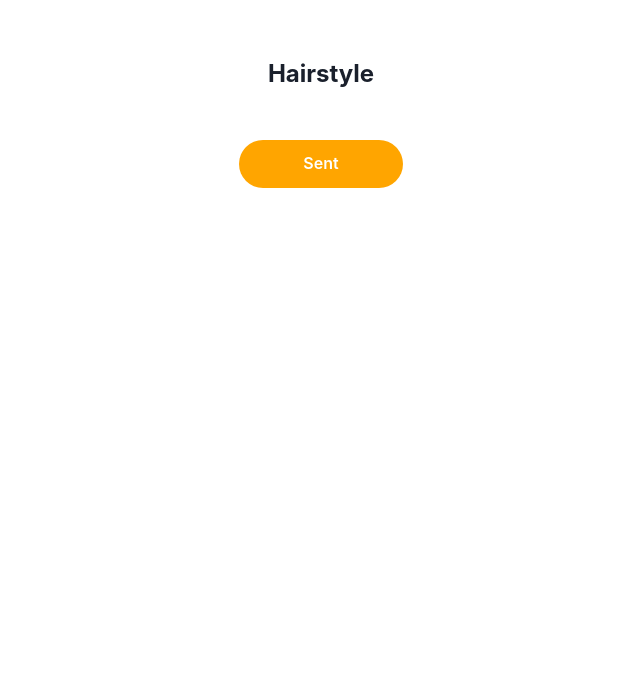
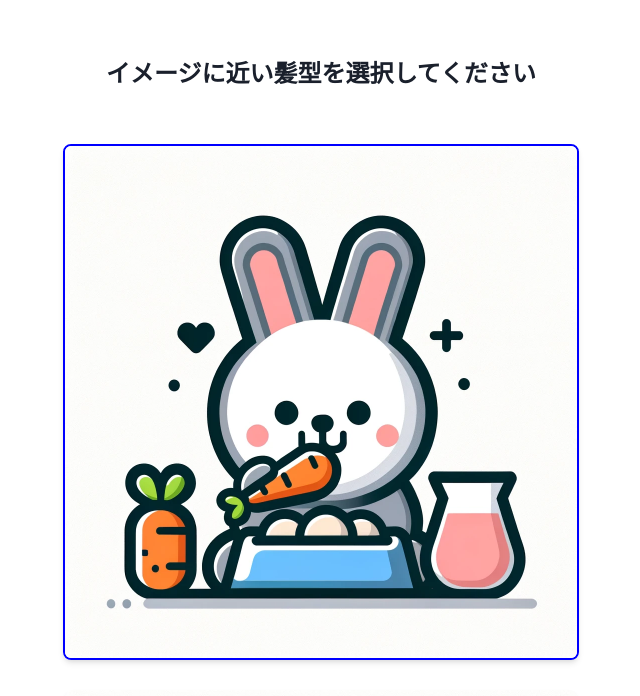
Before and after one commit to cc-team-chiikawa/SalonHub-Front, a React (Vite) app: page /customers/hairstyle in a window 1280 px wide. Shown: the part 104-800 px from the top of the page, without its empty margins (319-959 px from the left). Built offline with nearby package versions, Linux system fonts and the light colour scheme.

Commit message:
ヘアースタイルの選択画面を更新

```diff
--- a/src/pages/Hairstyle/Hairstyle.tsx
+++ b/src/pages/Hairstyle/Hairstyle.tsx
@@ -1,5 +1,13 @@
 import { Container, Button, Link } from "@chakra-ui/react";
-import { Heading, Box, Text } from "@chakra-ui/react";
+import {
+  Heading,
+  Box,
+  Text,
+  Image,
+  Center,
+  Wrap,
+  WrapItem,
+} from "@chakra-ui/react";
 import {
   Accordion,
   AccordionItem,
@@ -35,13 +43,49 @@ import { karte } from "@/types";
 import MenuBar from "@/componets/MenuBar/MenuBar";
 import { Header } from "@/componets/Header";
 
+import dummyImg from "@/assets/dummy/input.png";
+
 const Hairstyle = () => {
+  const [selectedImage, setSelectedImage] = useState<string | null>("1");
+
+  const images = [
+    { id: "1", image: dummyImg },
+    { id: "2", image: dummyImg },
+    { id: "3", image: dummyImg },
+  ];
+
+  const handleImageClick = (imageId: string) => {
+    setSelectedImage(imageId);
+  };
+
   return (
     <Container alignItems={"center"} pt={"10rem"}>
       <VStack gap={"2rem"}>
         <Text fontSize={"1.5rem"} fontWeight={"bold"}>
-          Hairstyle
+          イメージに近い髪型を選択してください
         </Text>
+        <Center flexDirection="column" p={5}>
+          <Wrap spacing="30px" justify="center">
+            {images.map((image) => (
+              <WrapItem
+                key={image.id}
+                boxShadow="md"
+                borderRadius="lg"
+                overflow="hidden"
+                border={selectedImage === image.id ? "2px solid blue" : "none"} // Add border when image is selected
+                cursor="pointer"
+                onClick={() => handleImageClick(image.id)} // Call handleImageClick function on image click
+              >
+                <Image
+                  src={image.image}
+                  boxSize="512px"
+                  objectFit="cover"
+                  alt={`画像 ${image.id}`}
+                  _hover={{ opacity: 0.7 }}
+                />
+              </WrapItem>
+            ))}
+          </Wrap>
           <Link as={ReactRouterLink} to="/customers/sent">
             <Button
               mt={4}
@@ -52,9 +96,10 @@ const Hairstyle = () => {
               borderRadius={"5rem"}
               height={"3rem"}
             >
-            Sent
+              送信
             </Button>
           </Link>
+        </Center>{" "}
       </VStack>
     </Container>
   );
```
Also changed, not shown: src/assets/dummy/input.png (added), src/assets/dummy/output.png (added). Lines whose indentation alone changed are shown as unchanged.
